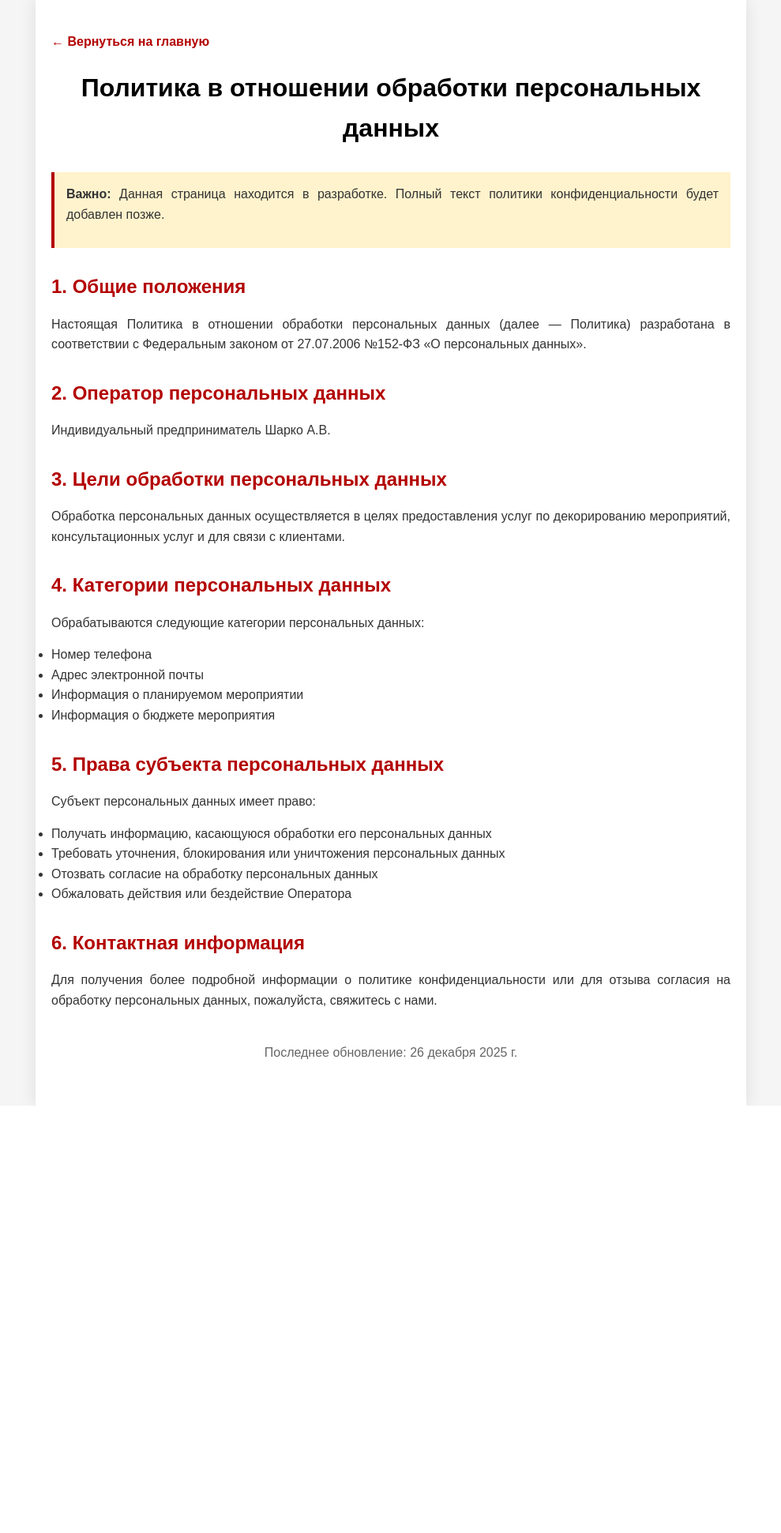
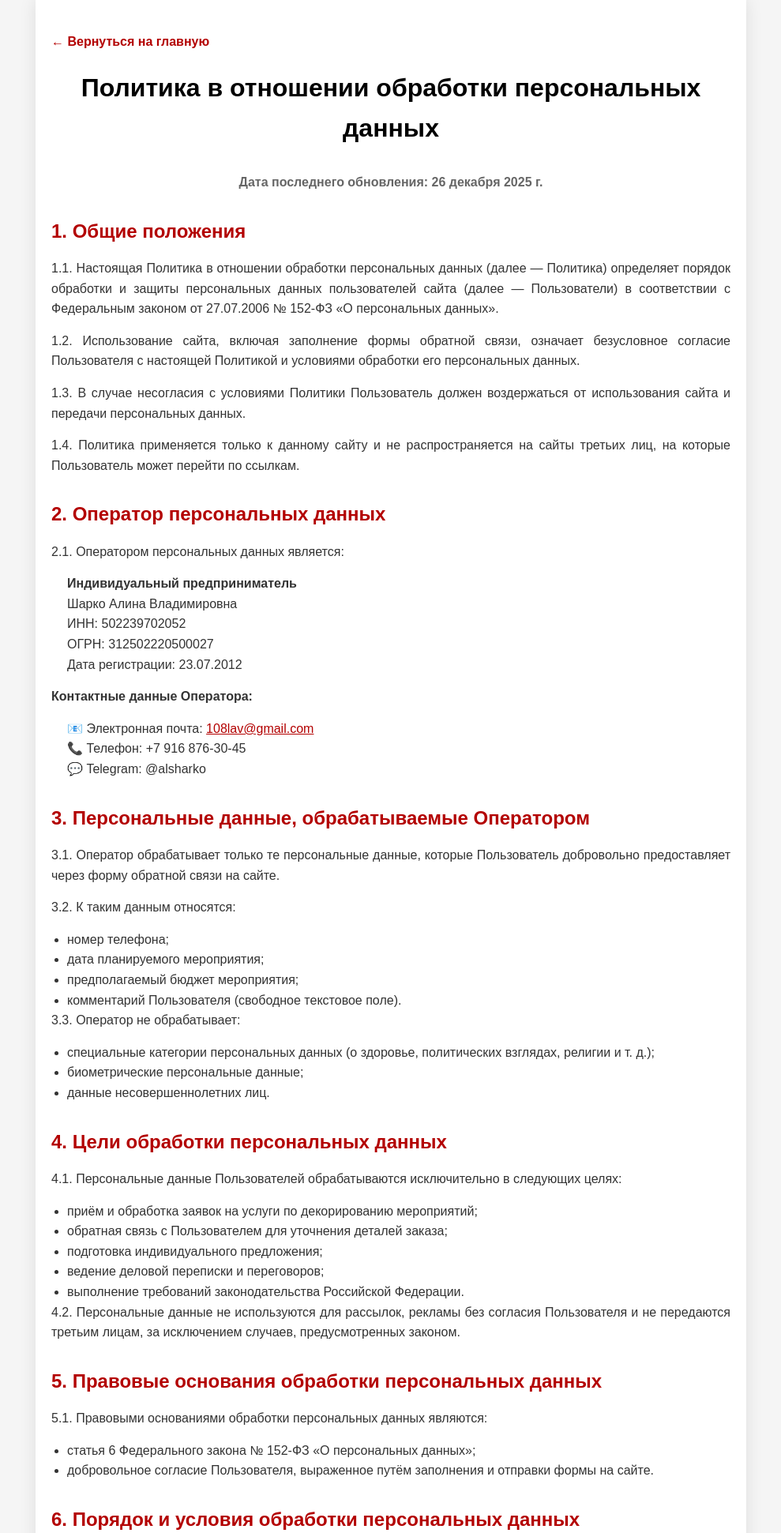
Before and after one commit to Skifmail/Alina_Sharko_site, a PHP site: page /privacy-policy.html in a window 1280 px wide. Shown: the top 1941 px of the page at 79% size, without its empty margins (145-1134 px from the left). Before the commit the page ends 1400 px from the top, so only its background shows below. Run offline with PHP 8.4, Linux system fonts and the light colour scheme.

Commit message:
Update site

```diff
--- a/index.html
+++ b/index.html
@@ -520,6 +520,9 @@
                 Разработка и поддержка сайта <a href="https://www.aleks-shataylo.ru" target="_blank"
                     rel="noopener noreferrer" class="footer-link">SKIFMAIL</a>, 2026
             </p>
+            <p class="footer-policy">
+                <a href="privacy-policy.html" class="footer-link">Политика в отношении обработки персональных данных</a>
+            </p>
         </div>
     </footer>
 
--- a/privacy-policy.html
+++ b/privacy-policy.html
@@ -71,39 +71,109 @@
 
         <h1>Политика в отношении обработки персональных данных</h1>
 
-        <div class="notice">
-            <p><strong>Важно:</strong> Данная страница находится в разработке. Полный текст политики конфиденциальности будет добавлен позже.</p>
-        </div>
+        <p style="text-align: center; color: #666; margin-bottom: 30px;">
+            <strong>Дата последнего обновления: 26 декабря 2025 г.</strong>
+        </p>
 
         <h2>1. Общие положения</h2>
-        <p>Настоящая Политика в отношении обработки персональных данных (далее — Политика) разработана в соответствии с Федеральным законом от 27.07.2006 №152-ФЗ «О персональных данных».</p>
+        <p>1.1. Настоящая Политика в отношении обработки персональных данных (далее — Политика) определяет порядок обработки и защиты персональных данных пользователей сайта (далее — Пользователи) в соответствии с Федеральным законом от 27.07.2006 № 152-ФЗ «О персональных данных».</p>
+        <p>1.2. Использование сайта, включая заполнение формы обратной связи, означает безусловное согласие Пользователя с настоящей Политикой и условиями обработки его персональных данных.</p>
+        <p>1.3. В случае несогласия с условиями Политики Пользователь должен воздержаться от использования сайта и передачи персональных данных.</p>
+        <p>1.4. Политика применяется только к данному сайту и не распространяется на сайты третьих лиц, на которые Пользователь может перейти по ссылкам.</p>
 
         <h2>2. Оператор персональных данных</h2>
-        <p>Индивидуальный предприниматель Шарко А.В.</p>
+        <p>2.1. Оператором персональных данных является:</p>
+        <p style="margin-left: 20px;">
+            <strong>Индивидуальный предприниматель</strong><br>
+            Шарко Алина Владимировна<br>
+            ИНН: 502239702052<br>
+            ОГРН: 312502220500027<br>
+            Дата регистрации: 23.07.2012
+        </p>
+        <p><strong>Контактные данные Оператора:</strong></p>
+        <p style="margin-left: 20px;">
+            📧 Электронная почта: <a href="mailto:108lav@gmail.com" style="color: #b30000;">108lav@gmail.com</a><br>
+            📞 Телефон: +7 916 876-30-45<br>
+            💬 Telegram: @alsharko
+        </p>
 
-        <h2>3. Цели обработки персональных данных</h2>
-        <p>Обработка персональных данных осуществляется в целях предоставления услуг по декорированию мероприятий, консультационных услуг и для связи с клиентами.</p>
-
-        <h2>4. Категории персональных данных</h2>
-        <p>Обрабатываются следующие категории персональных данных:</p>
-        <ul>
-            <li>Номер телефона</li>
-            <li>Адрес электронной почты</li>
-            <li>Информация о планируемом мероприятии</li>
-            <li>Информация о бюджете мероприятия</li>
+        <h2>3. Персональные данные, обрабатываемые Оператором</h2>
+        <p>3.1. Оператор обрабатывает только те персональные данные, которые Пользователь добровольно предоставляет через форму обратной связи на сайте.</p>
+        <p>3.2. К таким данным относятся:</p>
+        <ul style="margin-left: 20px;">
+            <li>номер телефона;</li>
+            <li>дата планируемого мероприятия;</li>
+            <li>предполагаемый бюджет мероприятия;</li>
+            <li>комментарий Пользователя (свободное текстовое поле).</li>
+        </ul>
+        <p>3.3. Оператор не обрабатывает:</p>
+        <ul style="margin-left: 20px;">
+            <li>специальные категории персональных данных (о здоровье, политических взглядах, религии и т. д.);</li>
+            <li>биометрические персональные данные;</li>
+            <li>данные несовершеннолетних лиц.</li>
         </ul>
 
-        <h2>5. Права субъекта персональных данных</h2>
-        <p>Субъект персональных данных имеет право:</p>
-        <ul>
-            <li>Получать информацию, касающуюся обработки его персональных данных</li>
-            <li>Требовать уточнения, блокирования или уничтожения персональных данных</li>
-            <li>Отозвать согласие на обработку персональных данных</li>
-            <li>Обжаловать действия или бездействие Оператора</li>
+        <h2>4. Цели обработки персональных данных</h2>
+        <p>4.1. Персональные данные Пользователей обрабатываются исключительно в следующих целях:</p>
+        <ul style="margin-left: 20px;">
+            <li>приём и обработка заявок на услуги по декорированию мероприятий;</li>
+            <li>обратная связь с Пользователем для уточнения деталей заказа;</li>
+            <li>подготовка индивидуального предложения;</li>
+            <li>ведение деловой переписки и переговоров;</li>
+            <li>выполнение требований законодательства Российской Федерации.</li>
+        </ul>
+        <p>4.2. Персональные данные не используются для рассылок, рекламы без согласия Пользователя и не передаются третьим лицам, за исключением случаев, предусмотренных законом.</p>
+
+        <h2>5. Правовые основания обработки персональных данных</h2>
+        <p>5.1. Правовыми основаниями обработки персональных данных являются:</p>
+        <ul style="margin-left: 20px;">
+            <li>статья 6 Федерального закона № 152-ФЗ «О персональных данных»;</li>
+            <li>добровольное согласие Пользователя, выраженное путём заполнения и отправки формы на сайте.</li>
         </ul>
 
-        <h2>6. Контактная информация</h2>
-        <p>Для получения более подробной информации о политике конфиденциальности или для отзыва согласия на обработку персональных данных, пожалуйста, свяжитесь с нами.</p>
+        <h2>6. Порядок и условия обработки персональных данных</h2>
+        <p>6.1. Обработка персональных данных осуществляется с использованием средств автоматизации и без их использования.</p>
+        <p>6.2. Данные, отправленные через форму сайта, передаются Оператору в мессенджер Telegram и используются исключительно Оператором для связи с Пользователем.</p>
+        <p>6.3. Оператор принимает необходимые правовые, организационные и технические меры для защиты персональных данных от:</p>
+        <ul style="margin-left: 20px;">
+            <li>неправомерного или случайного доступа;</li>
+            <li>уничтожения;</li>
+            <li>изменения;</li>
+            <li>блокирования;</li>
+            <li>копирования;</li>
+            <li>распространения.</li>
+        </ul>
+        <p>6.4. Персональные данные хранятся не дольше, чем это необходимо для целей их обработки, либо до момента отзыва согласия Пользователем.</p>
+
+        <h2>7. Передача персональных данных третьим лицам</h2>
+        <p>7.1. Оператор не передаёт персональные данные третьим лицам, за исключением случаев, когда такая передача:</p>
+        <ul style="margin-left: 20px;">
+            <li>требуется по закону;</li>
+            <li>осуществляется по запросу государственных органов в рамках их полномочий.</li>
+        </ul>
+        <p>7.2. Использование мессенджера Telegram не считается передачей данных третьим лицам в коммерческих целях.</p>
+
+        <h2>8. Права субъекта персональных данных</h2>
+        <p>Пользователь имеет право:</p>
+        <ul style="margin-left: 20px;">
+            <li>получать информацию об обработке своих персональных данных;</li>
+            <li>требовать уточнения, блокирования или уничтожения персональных данных;</li>
+            <li>отозвать согласие на обработку персональных данных;</li>
+            <li>обжаловать действия или бездействие Оператора в Роскомнадзоре или суде.</li>
+        </ul>
+
+        <h2>9. Порядок отзыва согласия</h2>
+        <p>9.1. Пользователь вправе в любой момент отозвать согласие на обработку персональных данных, направив соответствующее уведомление:</p>
+        <ul style="margin-left: 20px;">
+            <li>по электронной почте: <a href="mailto:108lav@gmail.com" style="color: #b30000;">108lav@gmail.com</a></li>
+            <li>либо через мессенджер Telegram: @alsharko</li>
+        </ul>
+        <p>9.2. После получения отзыва Оператор прекращает обработку персональных данных и уничтожает их в срок, установленный законодательством РФ, если иное не предусмотрено законом.</p>
+
+        <h2>10. Заключительные положения</h2>
+        <p>10.1. Оператор вправе вносить изменения в настоящую Политику без предварительного уведомления Пользователей.</p>
+        <p>10.2. Актуальная версия Политики всегда доступна на сайте.</p>
+        <p>10.3. Все вопросы, не урегулированные настоящей Политикой, регулируются законодательством Российской Федерации.</p>
 
         <p style="margin-top: 40px; text-align: center; color: #666;">
             Последнее обновление: 26 декабря 2025 г.
```
Also changed, not shown: styles.css (+8 -0 lines).
